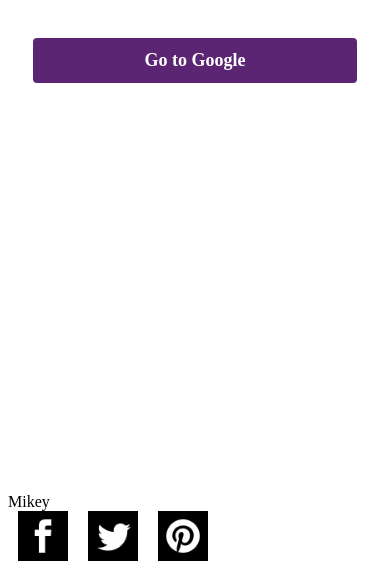
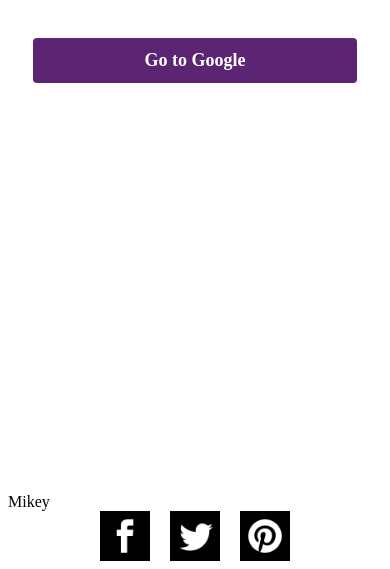
Before and after one commit to unfirthman/landingPageTT, a plain HTML site: page index.html in a window 390 px wide. Shown: the part 291-860 px from the top of the page. Drawn offline with Linux system fonts and the light colour scheme.

Commit message:
center icons in mobile

```diff
--- a/main.css
+++ b/main.css
@@ -2,6 +2,11 @@
   body footer {
     display: flex;
     flex-direction: column;
+  }
+
+  .socials {
+    display: flex;
+    justify-content: center;
   }
 }
 
```
